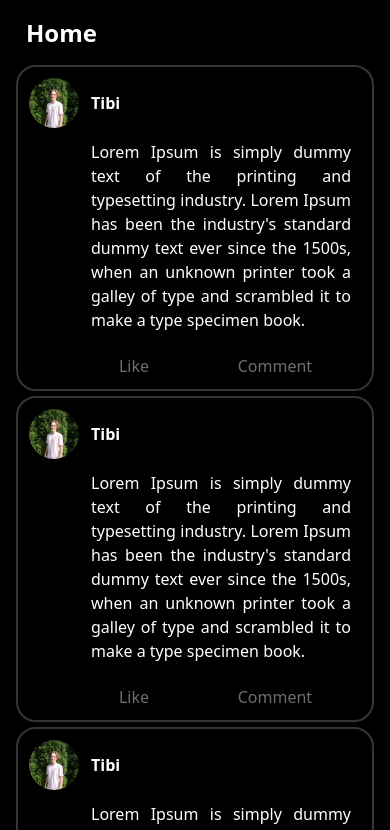
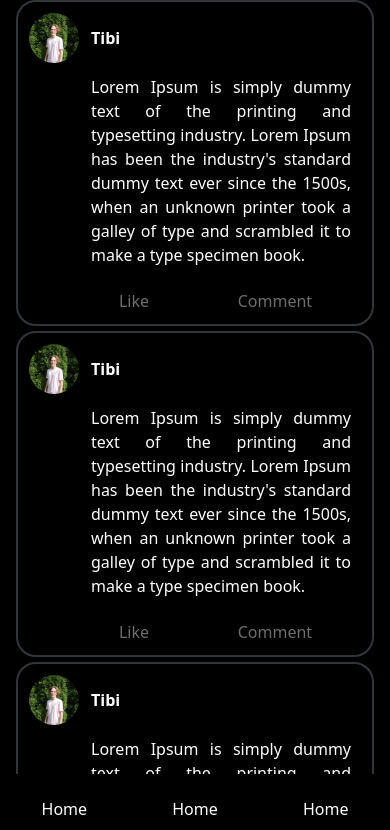
Before and after one commit to Tibi1210/fake_twitter, an Angular app: page / in a window 390 px wide. Shown: the top 830 px of the page. Built offline with nearby package versions, Linux system fonts and the light colour scheme.

Commit message:
bottom menu

```diff
--- a/src/app/app.component.html
+++ b/src/app/app.component.html
@@ -16,7 +16,6 @@
       <app-tweetcard></app-tweetcard>
       <app-tweetcard></app-tweetcard>
       <app-tweetcard></app-tweetcard>
-
     </div>
     <div class="d-none d-lg-block col-lg-3">
       <app-topsearch></app-topsearch>
@@ -25,4 +24,5 @@
     </div>
   </div>
 </div>
+<app-bottommenu></app-bottommenu>
 <router-outlet></router-outlet>
--- a/src/app/app.module.ts
+++ b/src/app/app.module.ts
@@ -9,6 +9,7 @@ import { LeftmenuComponent } from './shared/leftmenu/leftmenu.component';
 import { ToptitleComponent } from './shared/toptitle/toptitle.component';
 import { TopsearchComponent } from './shared/topsearch/topsearch.component';
 import { RightboxComponent } from './shared/rightbox/rightbox.component';
+import { BottommenuComponent } from './shared/bottommenu/bottommenu.component';
 
 @NgModule({
   declarations: [
@@ -18,7 +19,8 @@ import { RightboxComponent } from './shared/rightbox/rightbox.component';
     LeftmenuComponent,
     ToptitleComponent,
     TopsearchComponent,
-    RightboxComponent
+    RightboxComponent,
+    BottommenuComponent
   ],
   imports: [
     BrowserModule,
--- /dev/null
+++ b/src/app/shared/bottommenu/bottommenu.component.html
@@ -0,0 +1,5 @@
+<div class="navbar d-md-none">
+  <a href="#top">Home</a>
+  <a href="#top">Home</a>
+  <a href="#top">Home</a>
+</div>
--- /dev/null
+++ b/src/app/shared/bottommenu/bottommenu.component.scss
@@ -0,0 +1,30 @@
+$szurke: #202327;
+$lila: #7856ff;
+
+
+.navbar {
+    background-color: black;
+    position: fixed;
+    bottom: 0;
+    width: 100%;
+    height: 70px;
+  }
+
+  .navbar a {
+    float: left;
+    display: block;
+    color: white;
+    text-align: center;
+    text-decoration: none;
+    background-color: black;
+    border-radius: 20px;
+    width: 33%;
+    height: 100%;
+    text-align: center;
+    padding:15px;
+
+  }
+
+  .navbar a:hover {
+    background: $lila;
+  }
--- /dev/null
+++ b/src/app/shared/bottommenu/bottommenu.component.ts
@@ -0,0 +1,15 @@
+import { Component, OnInit } from '@angular/core';
+
+@Component({
+  selector: 'app-bottommenu',
+  templateUrl: './bottommenu.component.html',
+  styleUrls: ['./bottommenu.component.scss']
+})
+export class BottommenuComponent implements OnInit {
+
+  constructor() { }
+
+  ngOnInit(): void {
+  }
+
+}
--- a/src/app/shared/toptitle/toptitle.component.html
+++ b/src/app/shared/toptitle/toptitle.component.html
@@ -1,3 +1,3 @@
-<nav class="navbar navbar-expand-sm sticky-top">
+  <nav class="navbar navbar-expand-sm sticky-top d-none d-md-block">
     <div class="link"><a href="#top">Home</a></div>
   </nav>
--- a/src/index.html
+++ b/src/index.html
@@ -1,14 +1,27 @@
-<!doctype html>
+<!DOCTYPE html>
 <html lang="en">
   <head>
-  <meta charset="utf-8">
+    <meta charset="utf-8" />
     <title>FakeTwitter</title>
-  <base href="/">
-  <meta name="viewport" content="width=device-width, initial-scale=1">
-  <link rel="icon" type="image/x-icon" href="favicon.ico">
-  <link rel="stylesheet" href="https://stackpath.bootstrapcdn.com/bootstrap/5.0.0-alpha1/css/bootstrap.min.css" integrity="sha384-r4NyP46KrjDleawBgD5tp8Y7UzmLA05oM1iAEQ17CSuDqnUK2+k9luXQOfXJCJ4I" crossorigin="anonymous">
-  <script src="https://cdn.jsdelivr.net/npm/popper.js@1.16.0/dist/umd/popper.min.js" integrity="sha384-Q6E9RHvbIyZFJoft+2mJbHaEWldlvI9IOYy5n3zV9zzTtmI3UksdQRVvoxMfooAo" crossorigin="anonymous"></script>
-  <script src="https://stackpath.bootstrapcdn.com/bootstrap/5.0.0-alpha1/js/bootstrap.min.js" integrity="sha384-oesi62hOLfzrys4LxRF63OJCXdXDipiYWBnvTl9Y9/TRlw5xlKIEHpNyvvDShgf/" crossorigin="anonymous"></script>
+    <base href="/" />
+    <meta name="viewport" content="width=device-width, initial-scale=1" />
+    <link rel="icon" type="image/x-icon" href="favicon.ico" />
+    <link
+      rel="stylesheet"
+      href="https://stackpath.bootstrapcdn.com/bootstrap/5.0.0-alpha1/css/bootstrap.min.css"
+      integrity="sha384-r4NyP46KrjDleawBgD5tp8Y7UzmLA05oM1iAEQ17CSuDqnUK2+k9luXQOfXJCJ4I"
+      crossorigin="anonymous"
+    />
+    <script
+      src="https://cdn.jsdelivr.net/npm/popper.js@1.16.0/dist/umd/popper.min.js"
+      integrity="sha384-Q6E9RHvbIyZFJoft+2mJbHaEWldlvI9IOYy5n3zV9zzTtmI3UksdQRVvoxMfooAo"
+      crossorigin="anonymous"
+    ></script>
+    <script
+      src="https://stackpath.bootstrapcdn.com/bootstrap/5.0.0-alpha1/js/bootstrap.min.js"
+      integrity="sha384-oesi62hOLfzrys4LxRF63OJCXdXDipiYWBnvTl9Y9/TRlw5xlKIEHpNyvvDShgf/"
+      crossorigin="anonymous"
+    ></script>
   </head>
   <body>
     <app-root></app-root>
```
Also changed, not shown: 1 other file (tests, documents, lock files or other folders). Lines whose indentation alone changed are shown as unchanged.
